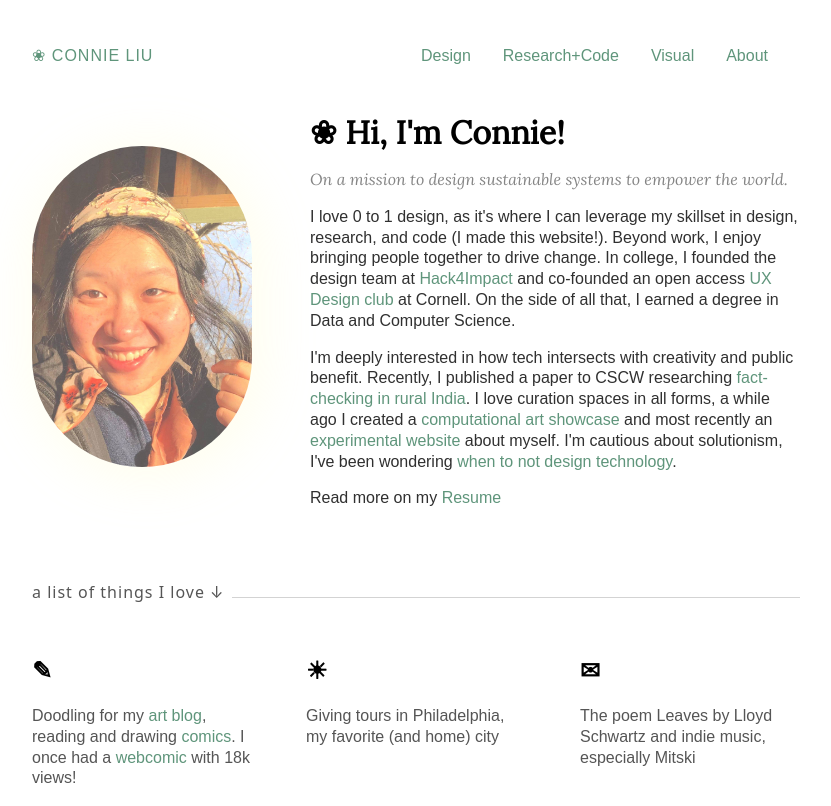
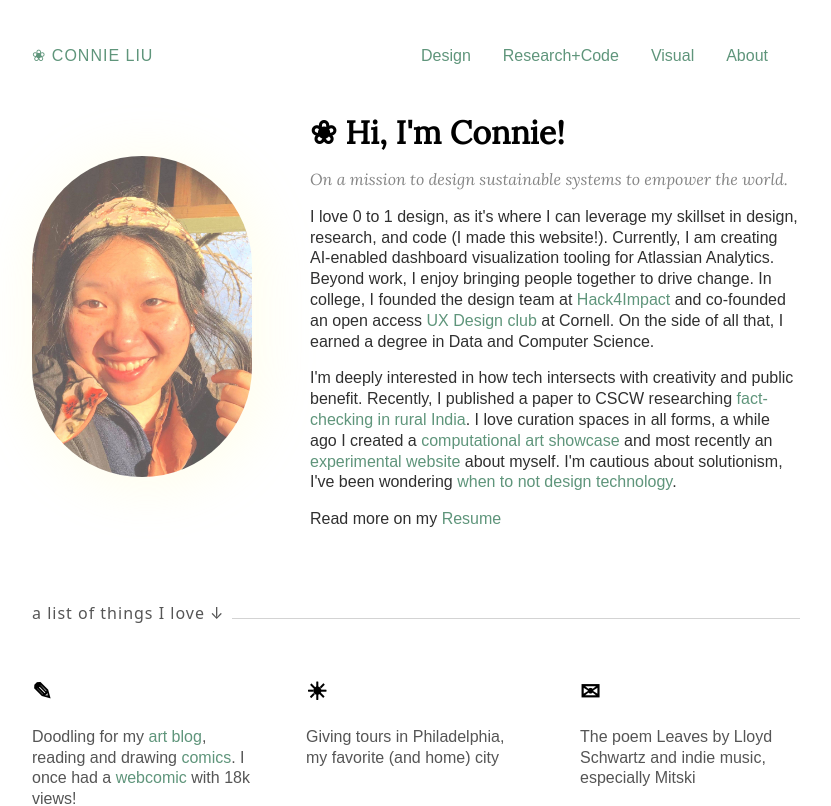
Before and after one commit to connieliu0/connieportfolio, a Next.js app: page /about in a window 1280 px wide. Shown: the top 806 px of the page, without its empty margins (224-1055 px from the left). Built offline with nearby package versions, Linux system fonts and the light colour scheme.

Commit message:
Update about.js

```diff
--- a/pages/about.js
+++ b/pages/about.js
@@ -30,7 +30,7 @@ export default function About() {
             </p>
             <p>
               I love 0 to 1 design, as it's where I can leverage my skillset in
-              design, research, and code (I made this website!). Beyond work, I
+              design, research, and code (I made this website!). Currently, I am creating AI-enabled dashboard visualization tooling for Atlassian Analytics. Beyond work, I
               enjoy bringing people together to drive change. In college, I
               founded the design team at
               <a href="https://www.cornellh4i.org/"> Hack4Impact</a> and
```
